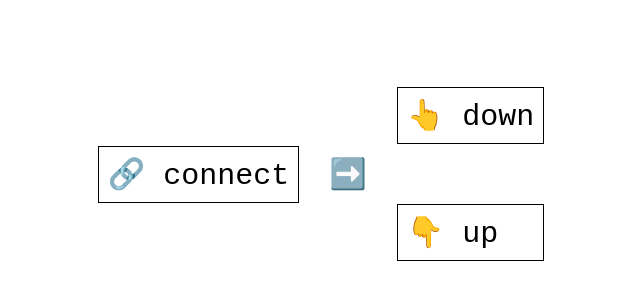
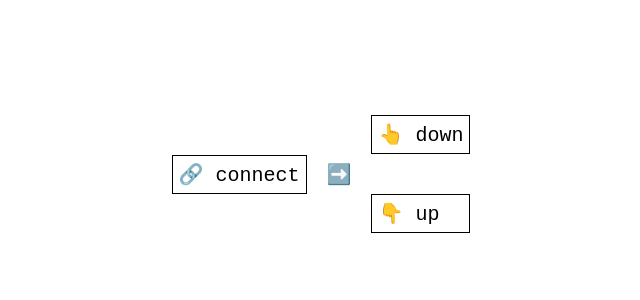
Before and after one commit to hapqe/desk_controller, a plain HTML site: page index.html in a window 1280 px wide. Shown: the part 226-526 px from the top of the page, without its empty margins (319-959 px from the left). Drawn offline with Linux system fonts and the light colour scheme.

Commit message:
smaller font

```diff
--- a/index.html
+++ b/index.html
@@ -78,7 +78,7 @@
 
     * {
       font-family: monospace;
-      font-size: 30px;
+      font-size: 20px;
     }
 
     button {
@@ -87,8 +87,6 @@
       margin: 1rem;
       padding: .3rem;
     }
-
-    .move-button {}
   </style>
 
 </body>
```
